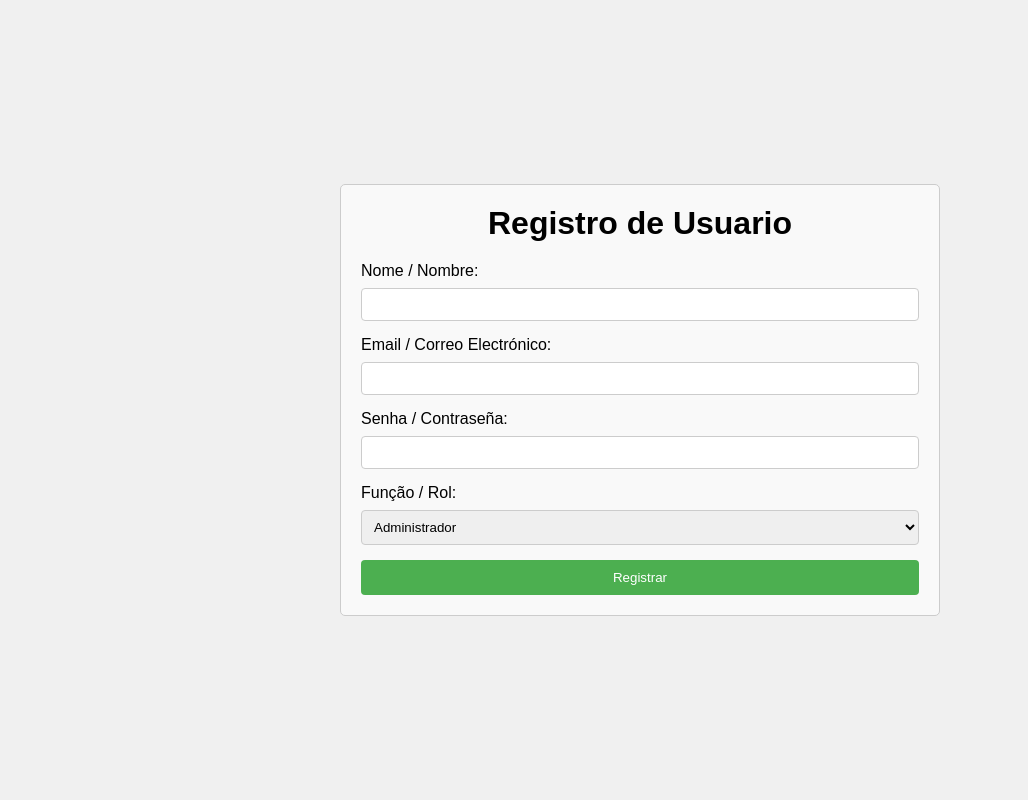
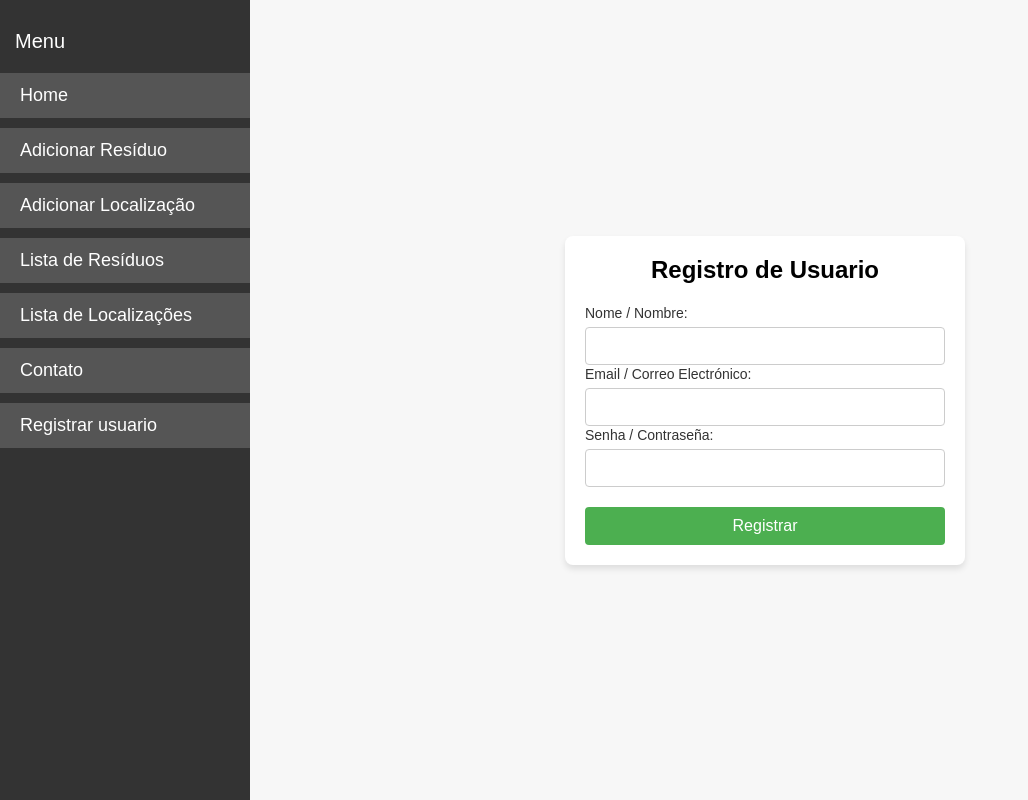
Before and after one commit to joaofrigo/projeto-de-software-2, a Django app: page /registrar_usuario/ in a window 1280 px wide. Shown: the whole page, without its empty margins (0-1028 px from the left). Run offline with Django 5.2, Linux system fonts and the light colour scheme; a user stored in the database is signed in.

Commit message:
adicionando pro koyeb

```diff
--- a/projeto_web_pc_residuos/templates/login.html
+++ b/projeto_web_pc_residuos/templates/login.html
@@ -86,9 +86,6 @@
             </div>
             <div class="buttons">
                 <button type="submit">Iniciar sessão / Iniciar sesión</button>
-                <a href="{% url 'registrar_usuario' %}">
-                    <button type="button" class="register-button">Registrar / Registro</button>
-                </a>
             </div>
         </form>
     </div>
--- a/projeto_web_pc_residuos/templates/registrar_usuario.html
+++ b/projeto_web_pc_residuos/templates/registrar_usuario.html
@@ -14,45 +14,107 @@
         body {
             font-family: Arial, sans-serif;
             display: flex;
+            min-height: 100vh;
+        }
+
+        /* Barra lateral */
+        .sidebar {
+            width: 250px;
+            background-color: #333;
+            color: white;
+            position: fixed;
+            top: 0;
+            left: 0;
+            bottom: 0;
+        }
+
+        .sidebar .menu-btn {
+            background-color: transparent;
+            color: white;
+            border: none;
+            font-size: 20px;
+            cursor: default;
+            padding: 10px 0 10px 15px; /* Adiciona espaço apenas à esquerda */
+            text-align: left;
+        }
+        .sidebar a {
+            display: flex;
+            align-items: center;
+            color: white;
+            text-decoration: none;
+            padding: 12px 20px;
+            font-size: 18px;
+            margin: 10px 0;
+            transition: background-color 0.3s;
+        }
+
+        .sidebar a i {
+            margin-right: 10px;
+        }
+
+        .sidebar a:hover {
+            background-color: #444;
+        }
+
+        .sidebar .active {
+            background-color: #555;
+        }
+
+        /* Conteúdo principal */
+        .main-content {
+            margin-left: 250px;
+            display: flex;
             justify-content: center;
             align-items: center;
+            width: calc(100% - 250px);
             min-height: 100vh;
-            background-color: #f0f0f0; /* Fundo para melhor visualização */
+            background-color: #f7f7f7;
+            padding: 20px;
         }
 
         .form-container {
+            background-color: #fff;
+            padding: 20px;
+            border-radius: 8px;
+            box-shadow: 0 4px 6px rgba(0, 0, 0, 0.1);
             width: 100%;
-            max-width: 600px;
-            padding: 20px;
-            border: 1px solid #ccc;
-            border-radius: 5px;
-            background-color: #f9f9f9;
+            max-width: 400px;
         }
 
-        .form-container h1 {
+        h1 {
+            margin-bottom: 20px;
             text-align: center;
-            margin-bottom: 20px;
+            font-size: 24px;
+        }
+
+        form {
+            display: flex;
+            flex-direction: column;
         }
 
         label {
-            display: block;
-            margin-bottom: 8px;
+            margin-top: 10px;
+            font-size: 14px;
+            color: #333;
         }
 
-        input, select, textarea {
-            width: 100%;
-            padding: 8px;
-            margin-bottom: 15px;
+        input {
+            margin-top: 5px;
+            padding: 10px;
+            font-size: 14px;
             border: 1px solid #ccc;
             border-radius: 4px;
+            width: 100%;
         }
 
         button {
+            margin-top: 20px;
+            padding: 10px;
             background-color: #4CAF50;
             color: white;
-            padding: 10px 15px;
             border: none;
             border-radius: 4px;
+            font-size: 16px;
             cursor: pointer;
             width: 100%;
         }
@@ -63,6 +125,11 @@
     </style>
 </head>
 <body>
+    <!-- Barra lateral -->
+    {% include 'sidebar.html' %}
+
+    <!-- Conteúdo principal -->
+    <div class="main-content">
         <div class="form-container">
             <h1>Registro de Usuario</h1>
             <form method="post" action="{% url 'registrar_usuario' %}">
@@ -79,15 +146,9 @@
                     <label for="password">Senha / Contraseña:</label>
                     <input type="password" id="password" name="password" required>
                 </div>
-            <div>
-                <label for="rol">Função / Rol:</label>
-                <select id="rol" name="rol" required>
-                    <option value="admin">Administrador</option>
-                    <option value="admin">Usuario (ainda não implementado)</option>
-                </select>
-            </div>
                 <button type="submit">Registrar</button>
             </form>
         </div>
+    </div>
 </body>
 </html>
--- a/projeto_web_pc_residuos/templates/sidebar.html
+++ b/projeto_web_pc_residuos/templates/sidebar.html
@@ -7,5 +7,8 @@
     <a href="{% url 'lista_de_residuos' %}" class="active">Lista de Resíduos</a>
     <a href="{% url 'lista_de_localizacoes' %}" class="active">Lista de Localizações</a>
     <a href="{% url 'contate_a_gente' %}" class="active">Contato</a>
+    <a href="{% url 'registrar_usuario' %}" class="active">Registrar usuario</a>
+
+
 </div>
 {% endblock %}
--- a/projeto_web_pc_residuos/views.py
+++ b/projeto_web_pc_residuos/views.py
@@ -317,7 +317,7 @@ def registrar_usuario_view(request):
         cursor.close()
         conn.close()
 
-        return redirect('/')
+        return redirect('home')
     else:
         return render(request, 'registrar_usuario.html')
 
--- a/tempCodeRunnerFile.py
+++ b/tempCodeRunnerFile.py
@@ -3,4 +3,3 @@
                             <input type="hidden" name="id" value="{{ localizacao.id }}">
                             <button type="submit" class="btn-deletar">Deletar</button>
                         </form> -->
-                        form do botão de delete de lista_localização
```
Also changed, not shown: db.sqlite3. Lines whose indentation alone changed are shown as unchanged.
